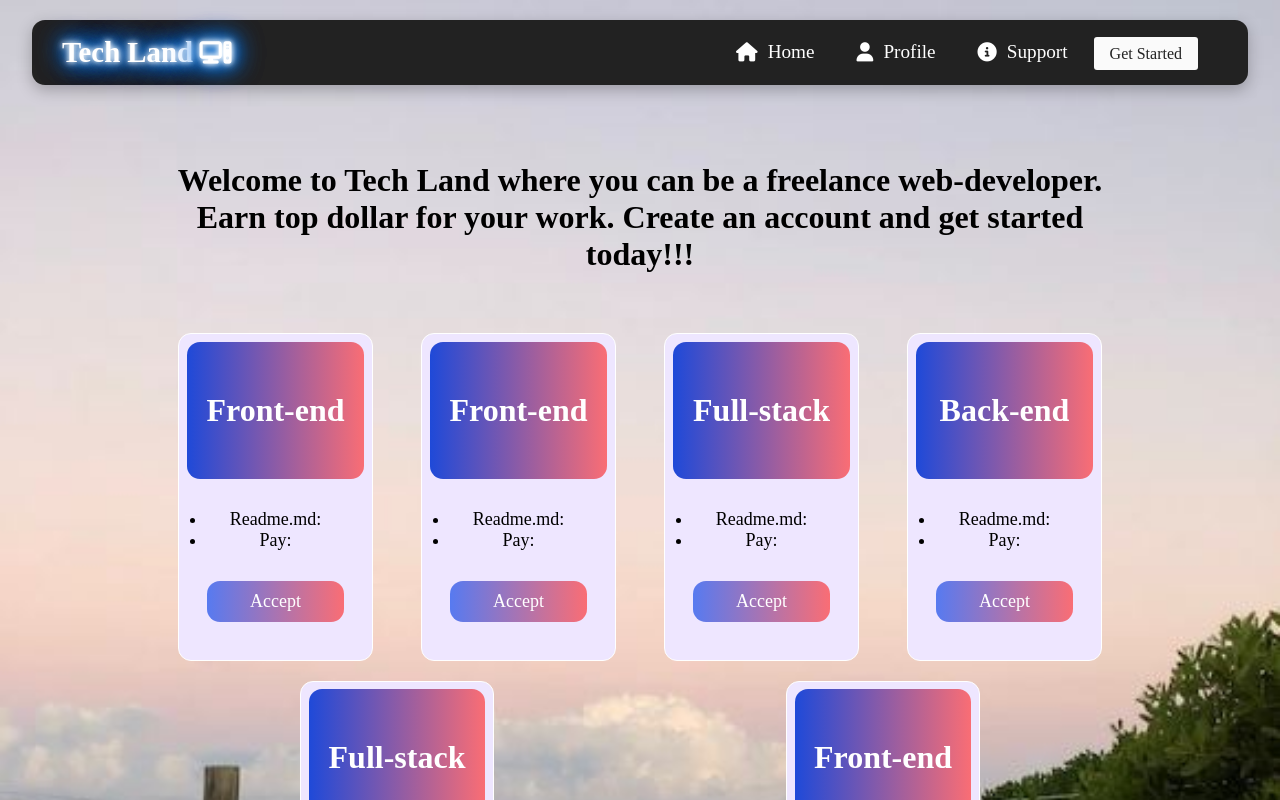
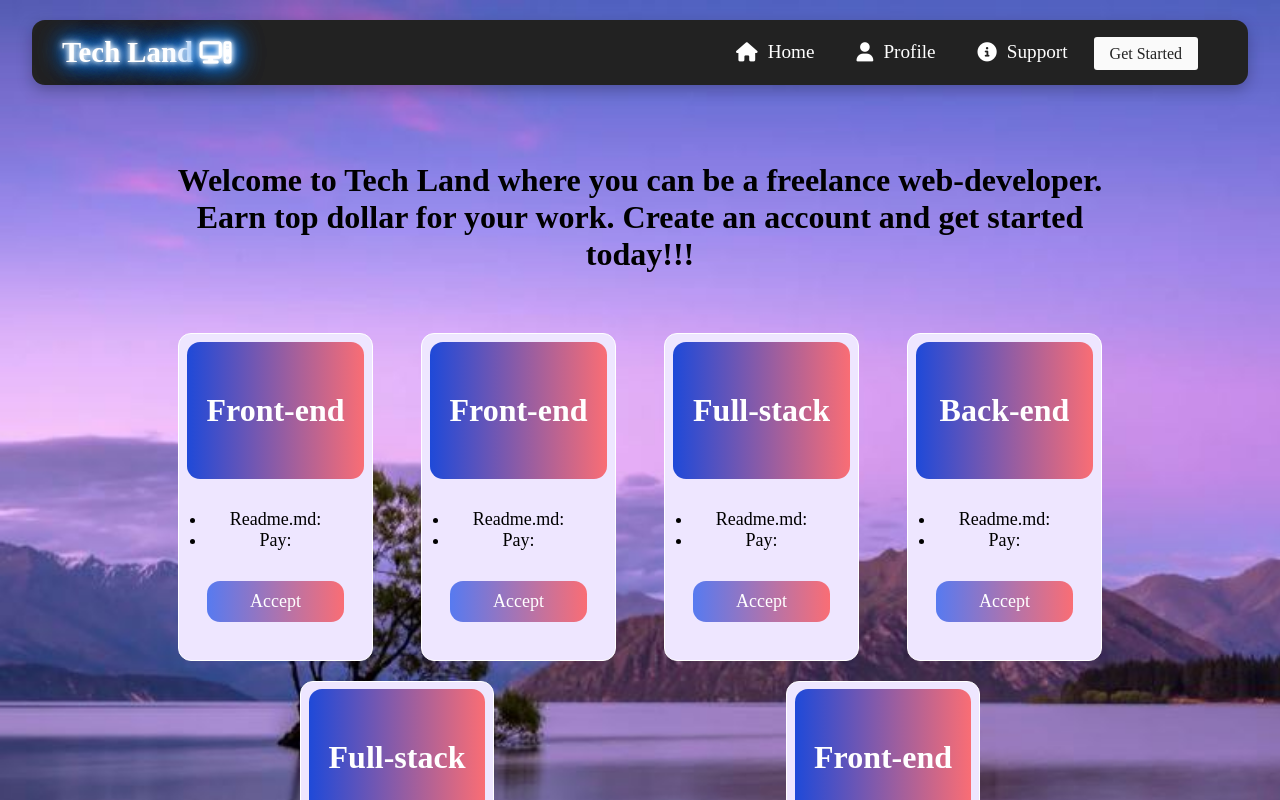
Before and after one commit to richardwilborn/Tech-Land, a React (Create React App) app: page / in a window 1280 px wide. Shown: the top 800 px of the page. Built offline with nearby package versions, Linux system fonts and the light colour scheme.

Commit message:
homepage edits

```diff
--- a/src/Components/Styles/Home.css
+++ b/src/Components/Styles/Home.css
@@ -11,7 +11,7 @@
     justify-content: center;
     align-items: center;
     flex-direction: column;
-    background: url(./Img/homepage.JPG);
+    background: url(./Img/homepage1.JPG);
     background-size: cover;
   }
 
```
Also changed, not shown: src/Components/Styles/Img/homepage1.JPG (added).
